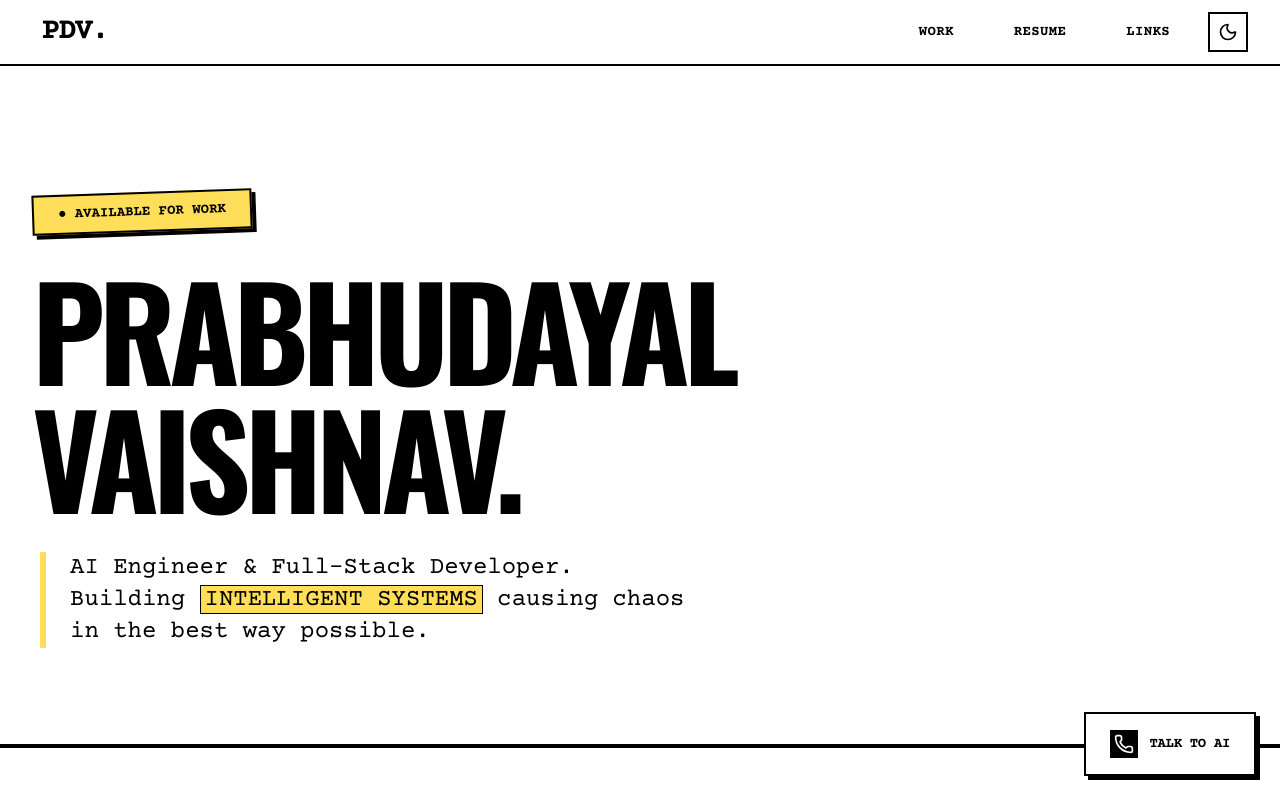
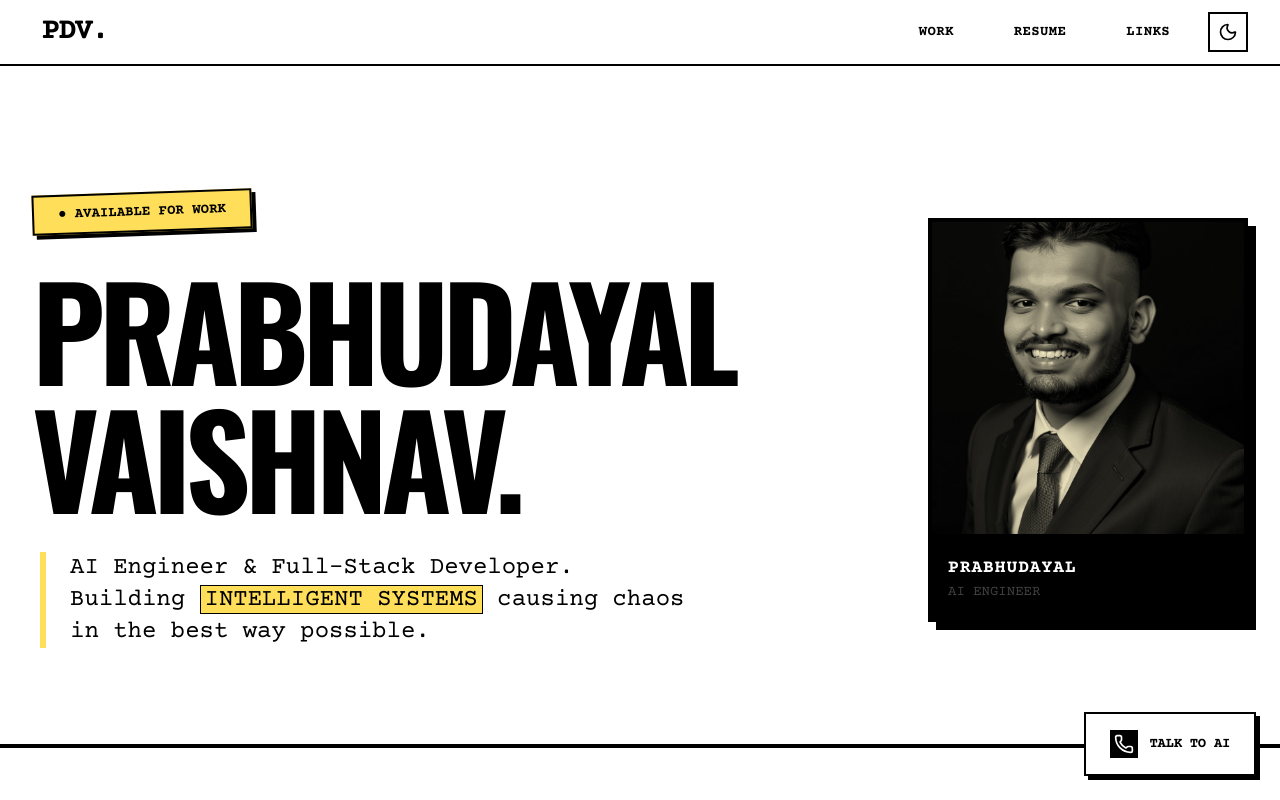
Before and after one commit to xprabhudayal/next-portfolio-app, a Next.js app: page / in a window 1280 px wide. Shown: the top 800 px of the page. Built offline with nearby package versions, Linux system fonts and the light colour scheme.

Commit message:
feat: add ProfileCard component to Hero section

```diff
--- a/app/page.tsx
+++ b/app/page.tsx
@@ -5,6 +5,7 @@ import { RESUME_DATA } from "../components/constants";
 import { ArrowRight, Trophy, Briefcase } from 'lucide-react';
 import Link from 'next/link';
 import { BentoGrid, BentoGridItem } from "../components/ui/BentoGrid";
+import ProfileCard from "../components/ProfileCard";
 
 export default function HomePage() {
   const { achievements, workExperience } = RESUME_DATA;
@@ -15,10 +16,14 @@ export default function HomePage() {
       {/* Brutalist Hero */}
       <div className="relative bg-background border-b-4 border-border">
         <div className="max-w-7xl mx-auto px-4 md:px-8 pt-32 pb-24">
+          <div className="flex flex-col lg:flex-row lg:items-center lg:justify-between gap-12">
+
+            {/* Left: Text Content */}
+            <div className="flex-1">
               <div className="inline-block bg-primary border-2 border-border text-primary-foreground px-6 py-2 font-black text-sm mb-8 neo-shadow rotate-[-2deg] hover:rotate-0 transition-transform cursor-default">
                 ● AVAILABLE FOR WORK
               </div>
-          <h1 className="text-7xl md:text-9xl font-black tracking-tighter uppercase leading-[0.85] mb-8">
+              <h1 className="text-6xl md:text-8xl lg:text-9xl font-black tracking-tighter uppercase leading-[0.85] mb-8">
                 PRABHUDAYAL<br />VAISHNAV.
               </h1>
               <div className="max-w-2xl border-l-[6px] border-primary pl-6 ml-2">
@@ -26,6 +31,18 @@ export default function HomePage() {
                   AI Engineer & Full-Stack Developer.<br />
                   Building <span className="bg-primary text-primary-foreground px-1 border border-border">INTELLIGENT SYSTEMS</span> causing chaos in the best way possible.
                 </p>
+              </div>
+            </div>
+
+            {/* Right: Profile Card */}
+            <div className="lg:flex-shrink-0">
+              <ProfileCard
+                imageSrc="/profile-photo.jpg"
+                name="PRABHUDAYAL"
+                role="AI ENGINEER"
+                className="w-64 md:w-72 lg:w-80"
+              />
+            </div>
           </div>
         </div>
       </div>
--- /dev/null
+++ b/components/ProfileCard.tsx
@@ -0,0 +1,46 @@
+'use client';
+
+import Image from 'next/image';
+
+interface ProfileCardProps {
+    imageSrc: string;
+    name?: string;
+    role?: string;
+    className?: string;
+}
+
+export default function ProfileCard({
+    imageSrc,
+    name = "PRABHUDAYAL",
+    role = "AI ENGINEER",
+    className = "",
+}: ProfileCardProps) {
+    return (
+        <div className={`relative group ${className}`}>
+            {/* Shadow layer */}
+            <div className="absolute inset-0 bg-border translate-x-2 translate-y-2 group-hover:translate-x-3 group-hover:translate-y-3 transition-transform duration-200" />
+
+            {/* Main card */}
+            <div className="relative bg-card border-4 border-border overflow-hidden transition-all duration-200 group-hover:translate-x-[2px] group-hover:translate-y-[2px]">
+                {/* Image */}
+                <div className="relative w-full aspect-square overflow-hidden">
+                    <Image
+                        src={imageSrc}
+                        alt={name}
+                        fill
+                        className="object-cover grayscale group-hover:grayscale-0 transition-all duration-500"
+                        priority
+                    />
+                    {/* Yellow overlay on hover */}
+                    <div className="absolute inset-0 bg-primary mix-blend-multiply opacity-30 group-hover:opacity-0 transition-opacity duration-300" />
+                </div>
+
+                {/* Info bar */}
+                <div className="bg-foreground text-background p-4 border-t-4 border-border">
+                    <p className="font-black text-lg uppercase tracking-wider">{name}</p>
+                    <p className="font-mono text-sm text-muted-foreground">{role}</p>
+                </div>
+            </div>
+        </div>
+    );
+}
```
Lines whose indentation alone changed are shown as unchanged.
